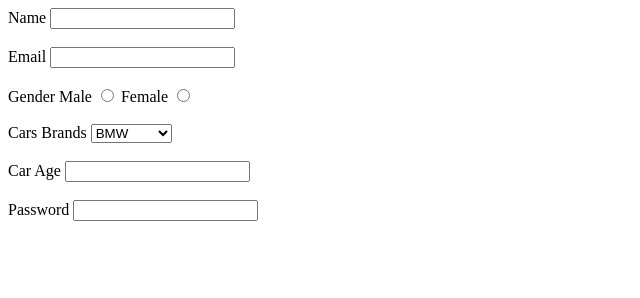
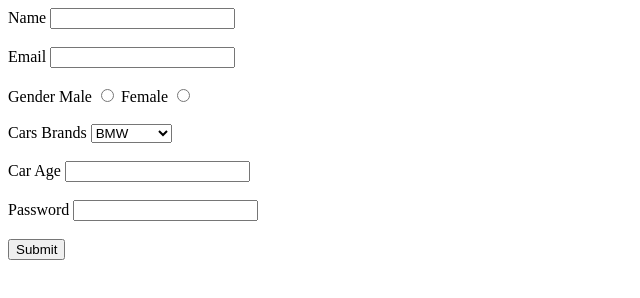
Before and after one commit to acciojob/car-insurance-form-Ankitlitouriya, a website: page main.html in a window 1280 px wide. Shown: the whole page, without its empty margins (0-640 px from the left). Drawn offline with Linux system fonts and the light colour scheme.

Commit message:
created a submission

```diff
--- a/main.html
+++ b/main.html
@@ -8,6 +8,7 @@
 
 <body>
 	<!-- the entire body must be written by student -->
+	<form>
 	<div>
 		<label for="name">Name</label>
 		<input type="text" id="name">
@@ -47,6 +48,8 @@
 	<input type = "password"id="passward"name="passward"required>
 	</div>
 	<br>
+	<button type ="submit">Submit</button>
+</form>
     <script type="text/javascript" src="./script.js">
 </script>
 
```
